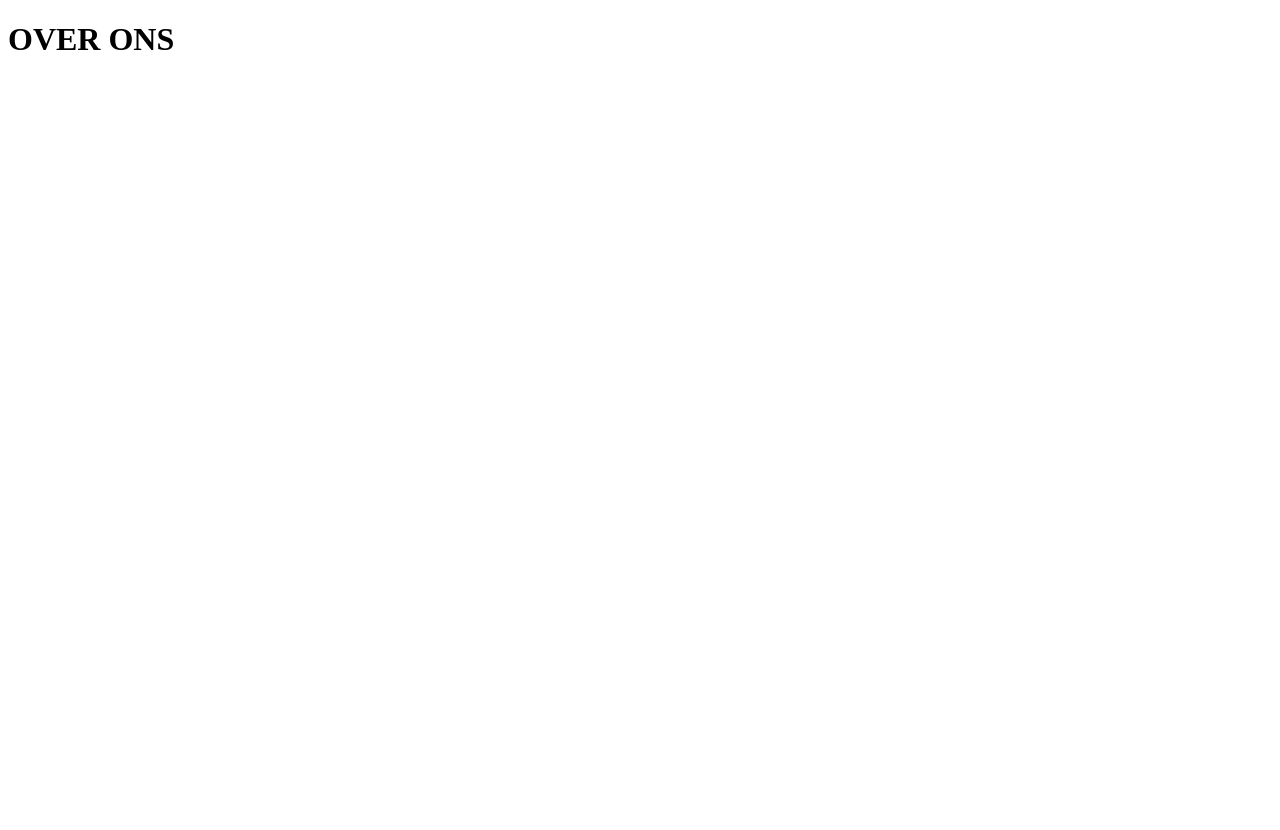
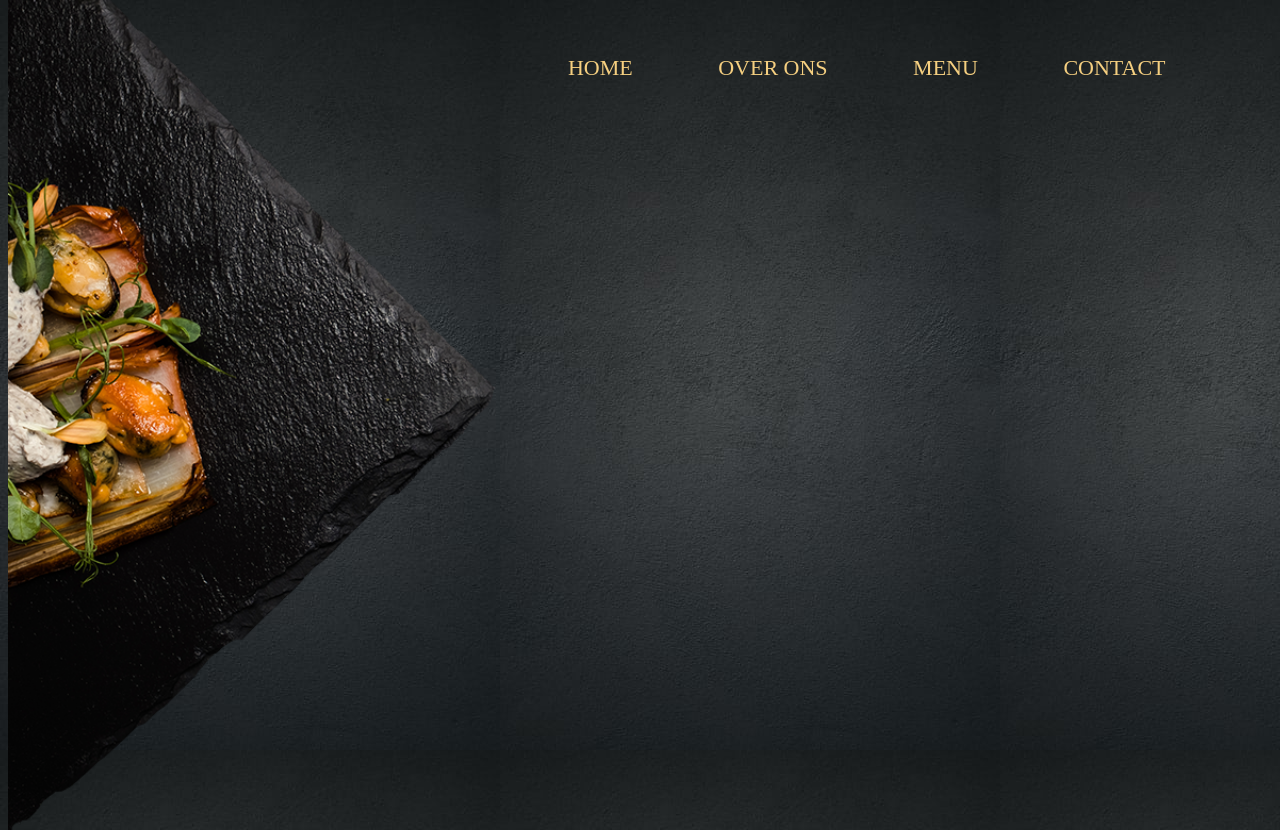
Before and after one commit to jasminejuvyns/my-gulp-boilerplate, a plain HTML site: page over_ons.html in a window 1280 px wide. Before the commit the page ends 800 px from the top, so only its background shows below. Drawn offline with Linux system fonts and the light colour scheme; a web font is replaced by a local one.

Commit message:
Update over_ons.html

```diff
--- a/over_ons.html
+++ b/over_ons.html
@@ -1,11 +1,24 @@
 <!DOCTYPE html>
 <html lang="nl">
 <head>
-	<meta charset="UTF-8">
-	<title>Over ons</title>
-   </head>
+    <meta charset="UTF-8">
+    <meta name="viewport" content="width=device-width, initial-scale=1.0">
+    <link rel="stylesheet" href="style_header_footer.css">
+    <link rel="stylesheet" href="style_body.css">
+    <title>Over ons</title>
+</head>
 <body>
 
-	<h1>OVER ONS</h1>
-</body>
-</html>
+    <!-------------------------HEADER IMAGE + MENU + RESERVATIE TEKST & KNOP -------->
+    <header class="container">
+        <div class="navigatie">
+            <ul>
+                <li><a class="home" href="../Sabor/index.html">HOME</a></li>
+                <li><a class="over_ons" href="../Sabor/over_ons.html">OVER ONS</a></li>
+                <li><a class="menu" href="../Sabor/menu.html">MENU</a></li>
+                <li><a class="contact" href="../Sabor/contact.html">CONTACT</a></li>
+            </ul>
+        </div>
+
+        <img class="header_image"src="images/header_tapas1.png" alt="header image">
+    </header>
```
